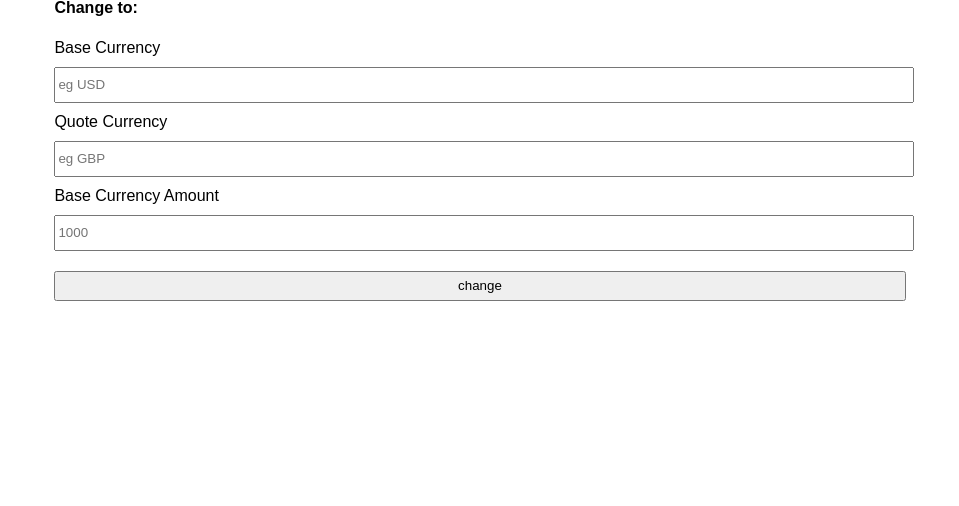
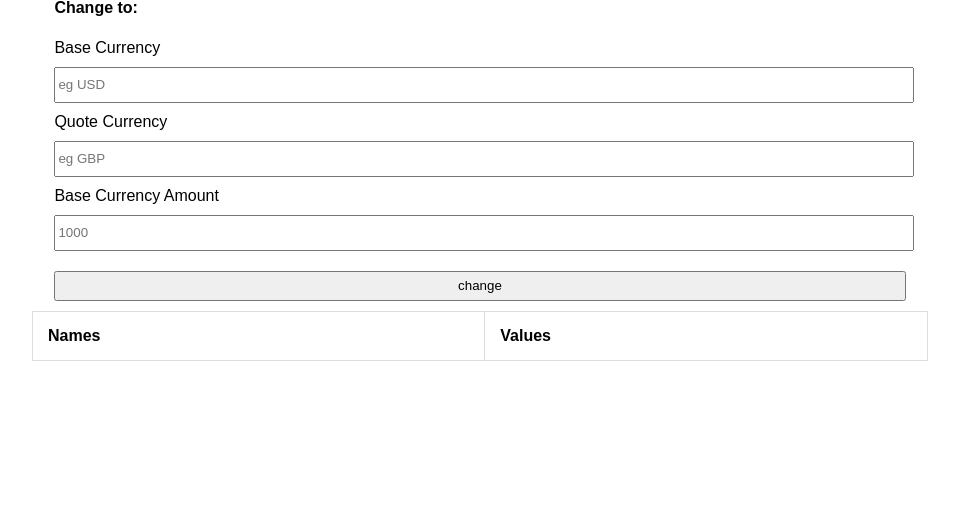
Before and after one commit to xshey/currency-convertor, a Flask app: page / in a window 1280 px wide. Shown: the part 22-528 px from the top of the page, without its empty margins (160-1119 px from the left). Run offline with Flask 2, Linux system fonts and the light colour scheme; lists and menus that the app fills with data are empty.

Commit message:
Seconf commit, Can now exchange between all currencie

```diff
--- a/app.py
+++ b/app.py
@@ -1,5 +1,5 @@
 from currency import Currency
-from flask import Flask, render_template,request
+from flask import Flask, render_template, request
 
 app = Flask(__name__)
 currency = Currency()
@@ -9,6 +9,7 @@ currency.get_exchange_values()
 @app.route('/')
 def index():
     return render_template('index.html', content=currency.get_rates())
+
 
 @app.route('/search')
 def search():
@@ -24,4 +25,5 @@ def search():
     respond = [amount, base_currency, exchange_amount, quote_currency]
     return render_template('search.html', content=respond)
 
+
 app.run(port=1123)
--- a/currency.py
+++ b/currency.py
@@ -11,22 +11,23 @@ class Currency:
         r = get(
             f'{constants.CONSTANTS_LATEST_URL}?app_id={constants.CONSTANTS_API_KEY}&symbol={self.base_currency}')
         if r.status_code == 200:
-            self.__exchange_values = r.json()
+            json_data = r.json()
+            self.__exchange_values = json_data['rates']
 
     def change_from_usd(self, quote_currency, usd_quantity):
         quote_currency_val = self.currency_value(quote_currency)
-        return usd_quantity * quote_currency_val
+        return round(float(usd_quantity) * float(quote_currency_val), 2)
 
     def change_between_currencies(self, base_currency, quote_currency, base_currency_quantity):
         quote_currency_val = self.currency_value(quote_currency)
         base_currency_val = self.currency_value(base_currency)
-        exchange_rate = base_currency_val / quote_currency_val
-        return base_currency_quantity * exchange_rate
+        exchange_rate = quote_currency_val/ base_currency_val
+        return round(float(base_currency_quantity) * exchange_rate, 2)
 
     def change_to_all_currencies(self, base_currency, base_currency_quantity):
         base_currency_val = self.currency_value(base_currency)
         exchanged_values = dict()
-        for key, val in self.__exchange_values['rate']:
+        for key, val in self.__exchange_values:
             exchange_rate = base_currency_val / val
             exchanged_values[key] = exchange_rate * base_currency_quantity
         return exchanged_values
@@ -36,7 +37,7 @@ class Currency:
 
     def currency_value(self, currency):
         if currency in self.__exchange_values.keys():
-            return self.__exchange_values['rate'][currency]
+            return self.__exchange_values[currency]
 
     def __repr__(self):
         return f"<The base currence is {self.base_currency}"
--- a/requirements.txt
+++ b/requirements.txt
@@ -1 +1,2 @@
+flask
 requests
--- a/static/css/style.css
+++ b/static/css/style.css
@@ -14,3 +14,17 @@ input {
     height: 30px;
     margin: 10px 0;
 }
+
+table, td, th {
+  border: 1px solid #ddd;
+  text-align: left;
+}
+
+table {
+  border-collapse: collapse;
+  width: 100%;
+}
+
+th, td {
+  padding: 15px;
+}
--- a/templates/index.html
+++ b/templates/index.html
@@ -6,19 +6,27 @@
     <link href="{{ url_for('static', filename='css/style.css') }}" rel="stylesheet" />
 </head>
 <body>
-    <form action="{{ url_for('search') }}">
+    <form action="{{ url_for('search') }}" >
         <h4>Change to:</h4>
         <label for="base_currency">Base Currency</label>
-        <input name="base_curreny" id="base_currency" placeholder="eg USD" maxlength="3"/><br />
+        <input name="base_currency" id="base_currency" placeholder="eg USD" maxlength="3"/><br />
         <label for="quote_currency">Quote Currency</label>
         <input name="quote_currency" id="quote_currency" placeholder="eg GBP" maxlength="3"/><br />
         <label for="amount">Base Currency Amount</label>
         <input name="amount" id="amount" placeholder="1000" /><br />
         <input type="submit" value="change" id="submit">
     </form>
-
+    <table>
+        <tr>
+            <th>Names</th>
+            <th>Values</th>
+        </tr>
     {% for element in content %}
-        <p>element</p>
+        <tr>
+            <td>{{ element}}</td>
+            <td>{{ content[element] }}</td>
+        </tr>
     {% endfor %}
+    </table>
 </body>
 </html>
--- a/templates/search.html
+++ b/templates/search.html
@@ -2,19 +2,21 @@
 <html lang="en">
 <head>
     <meta charset="UTF-8">
-    <title>Title</title>
+    <title>Chang between other currencies</title>
     <link href="{{ url_for('static', filename='css/style.css') }}" rel="stylesheet" />
 </head>
 <body>
     <form action="{{ url_for('search') }}">
         <h4>Change to:</h4>
         <label for="base_currency">Base Currency</label>
-        <input name="base_curreny" id="base_currency" placeholder="eg USD" maxlength="3"/><br />
+        <input name="base_currency" id="base_currency" placeholder="eg USD" maxlength="3"/><br />
         <label for="quote_currency">Quote Currency</label>
         <input name="quote_currency" id="quote_currency" placeholder="eg GBP" maxlength="3"/><br />
         <label for="amount">Base Currency Amount</label>
         <input name="amount" id="amount" placeholder="1000" /><br />
         <input type="submit" value="change" id="submit">
     </form>
+
+    <h2>{{ content[0] }} of {{ content[1] }} is {{ content[2] }} in {{ content[3] }}</h2>
 </body>
 </html>
```
